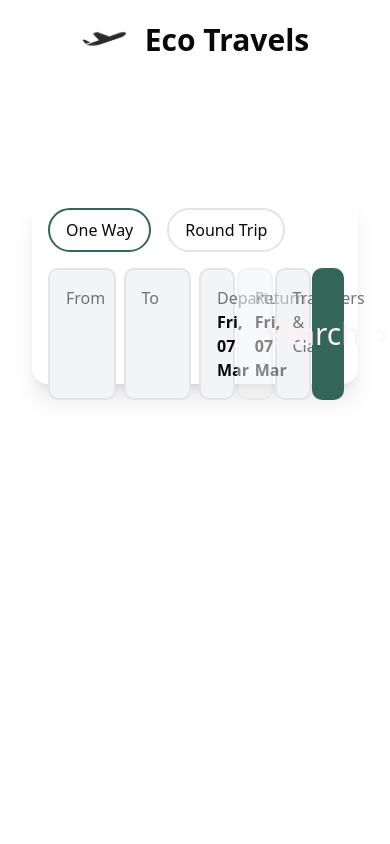
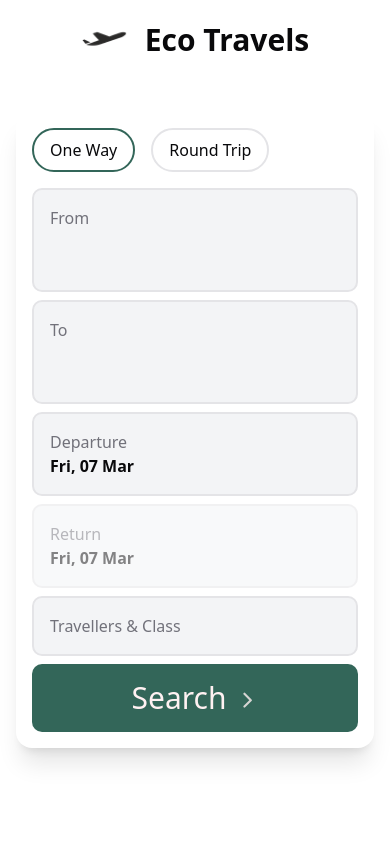
Before and after one commit to smadabat1/EcoTravels, a React (Vite) app: page /flights in a window 390 px wide. Shown: the top 844 px of the page. Built offline with nearby package versions, Linux system fonts and the light colour scheme.

Commit message:
flights responsive code

```diff
--- a/src/components/FAQ/index.tsx
+++ b/src/components/FAQ/index.tsx
@@ -82,7 +82,7 @@
     },
   ];
   return (
-    <div className="px-24 mt-4 min-h-[calc(100vh-6rem)] flex flex-col justify-center items-center gap-y-12">
+    <div className="px-4 md:px-24 mt-4 min-h-[calc(100vh-6rem)] flex flex-col justify-center items-center gap-y-12">
       <div className="flex justify-center">
         <p className="self-center  font-bold text-2xl">Frequently Asked Question's</p>
       </div>
--- a/src/components/Flights/index.tsx
+++ b/src/components/Flights/index.tsx
@@ -2,8 +2,8 @@
 
 export default function FlightIndex() {
   return (
-    <div className=" p-8 pt-4">
-      <div className="h-[calc(100vh-6rem)] pt-24">
+    <div className="p-4 md:p-8 pt-4">
+      <div className="h-[calc(100vh-6rem)] pt-4 md:pt-24">
         <SearchBar />
       </div>
     </div>
--- a/src/components/Flights/searchBar.tsx
+++ b/src/components/Flights/searchBar.tsx
@@ -7,7 +7,7 @@
   const setMode = useSearchBarStore((state) => state.setMode);
 
   return (
-    <div className="bg-card shadow-xl rounded-xl p-4 h-48 w-full flex flex-col gap-y-4">
+    <div className="bg-card shadow-xl rounded-xl p-4 md:min-h-48 w-full flex flex-col gap-y-4">
         <div className="flex flex-row gap-x-4">
             <div className={cn("px-4 py-2 rounded-full border-2 transition-all duration-200 ease-in-out cursor-pointer", mode === "oneway" ? "border-primary": "")} onClick={() => setMode("oneway")}>
                 <p>One Way</p>
--- a/src/components/Flights/searchInput.tsx
+++ b/src/components/Flights/searchInput.tsx
@@ -29,10 +29,10 @@
   };
 
   return (
-    <div className="grid grid-cols-8 gap-2">
+    <div className="grid grid-cols-1 md:grid-cols-8 gap-2">
       <div
         className={cn(
-          "col-span-2 bg-gray-100 p-4 rounded-md flex flex-col gap-y-2 transition-all duration-100 ease-in-out border-2",
+          "md:col-span-2 bg-gray-100 p-4 rounded-md flex flex-col gap-y-2 transition-all duration-100 ease-in-out border-2",
           isElementFocused("from") ? "border-primary" : ""
         )}
       >
@@ -50,7 +50,7 @@
       </div>
       <div
         className={cn(
-          "col-span-2 bg-gray-100 p-4 rounded-md flex flex-col gap-y-2 transition-all duration-100 ease-in-out border-2",
+          "md:col-span-2 bg-gray-100 p-4 rounded-md flex flex-col gap-y-2 transition-all duration-100 ease-in-out border-2",
           isElementFocused("to") ? "border-primary" : ""
         )}
       >
```
